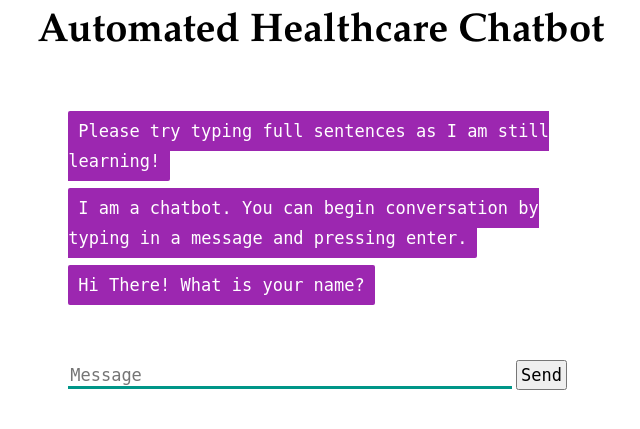
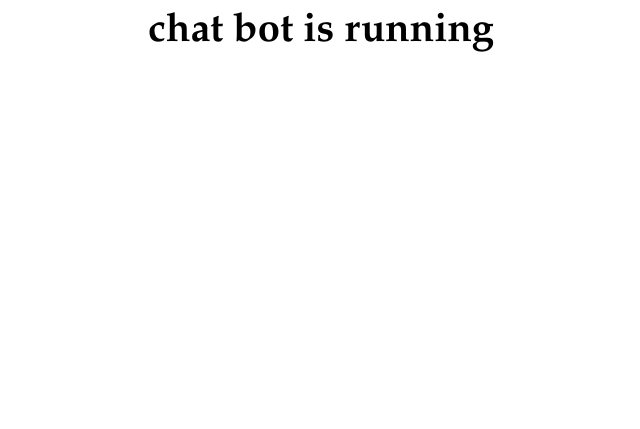
Before and after one commit to smart-health-service/smart-med-bot, a Flask app: page / in a window 1280 px wide. Shown: the top 429 px of the page, without its empty margins (319-959 px from the left). Run offline with Flask 2, Linux system fonts and the light colour scheme; parts of the project's set-up code (start-up, migrations or seed data) failed here and were passed over; some libraries are stand-ins or nearby versions.

Commit message:
fixed  chat bot settings

```diff
--- a/run.py
+++ b/run.py
@@ -1,10 +1,15 @@
-from flask import Flask, render_template, request
+from flask import Flask, render_template, request ,jsonify
 from chatterbot import ChatBot
 from chatterbot.trainers import ChatterBotCorpusTrainer
 import os
 
 from chatterbot import ChatBot
 from chatterbot.trainers import ListTrainer
+from flask_cors import CORS, cross_origin
+
+
+
+
 
 filenumber=int(os.listdir('saved_conversations')[-1])
 filenumber=filenumber+1
@@ -13,7 +18,7 @@ file.write('bot : Hi There! I am a medical chatbot. You can begin conversation b
 file.close()
 
 app = Flask(__name__)
-
+CORS(app, support_credentials=True)
 
 english_bot = ChatBot('Bot',
              storage_adapter='chatterbot.storage.SQLStorageAdapter',
@@ -33,13 +38,18 @@ def home():
 @app.route("/get")
 def get_bot_response():
     userText = request.args.get('msg')
-    response = str(english_bot.get_response(userText))
+    result = str(english_bot.get_response(userText))
+
+    response =  jsonify(
+        reply=result,
+    )
 
     appendfile=os.listdir('saved_conversations')[-1]
     appendfile= open('saved_conversations/'+str(filenumber),"a")
     appendfile.write('user : '+userText+'\n')
-    appendfile.write('bot : '+response+'\n')
+    appendfile.write('bot : '+result+'\n')
     appendfile.close()
+
 
     return response
 
--- a/templates/index.html
+++ b/templates/index.html
@@ -1,43 +1,10 @@
 <!DOCTYPE html>
 <html>
   <head>
-    <link rel="stylesheet" type="text/css" href="/static/style.css">
+    <link rel="stylesheet" type="text/css" href="/static/style.css" />
     <script src="https://ajax.googleapis.com/ajax/libs/jquery/3.2.1/jquery.min.js"></script>
   </head>
   <body>
-    <h1>Automated Healthcare Chatbot</h1>
-    <div>
-      <div id="chatbox">
-        <p class="botText"><span>Please try typing full sentences as I am still learning!</span></p>
-        <p class="botText"><span>I am a chatbot. You can begin conversation by typing in a message and pressing enter.</span></p>
-        <p class="botText"><span>Hi There! What is your name?</span></p>
-      </div>
-      <div id="userInput">
-        <input id="textInput" type="text" name="msg" placeholder="Message">
-        <input id="buttonInput" type="submit" value="Send">
-      </div>
-      <script>
-        function getBotResponse() {
-          var rawText = $("#textInput").val();
-          var userHtml = '<p class="userText"><span>' + rawText + '</span></p>';
-          $("#textInput").val("");
-          $("#chatbox").append(userHtml);
-          document.getElementById('userInput').scrollIntoView({block: 'start', behavior: 'smooth'});
-          $.get("/get", { msg: rawText }).done(function(data) {
-            var botHtml = '<p class="botText"><span>' + data + '</span></p>';
-            $("#chatbox").append(botHtml);
-            document.getElementById('userInput').scrollIntoView({block: 'start', behavior: 'smooth'});
-          });
-        }
-        $("#textInput").keypress(function(e) {
-            if(e.which == 13) {
-                getBotResponse();
-            }
-        });
-        $("#buttonInput").click(function() {
-          getBotResponse();
-        })
-      </script>
-    </div>
+    <h1>chat bot is running</h1>
   </body>
 </html>
```
Also changed, not shown: db.sqlite3, 2 other files.
